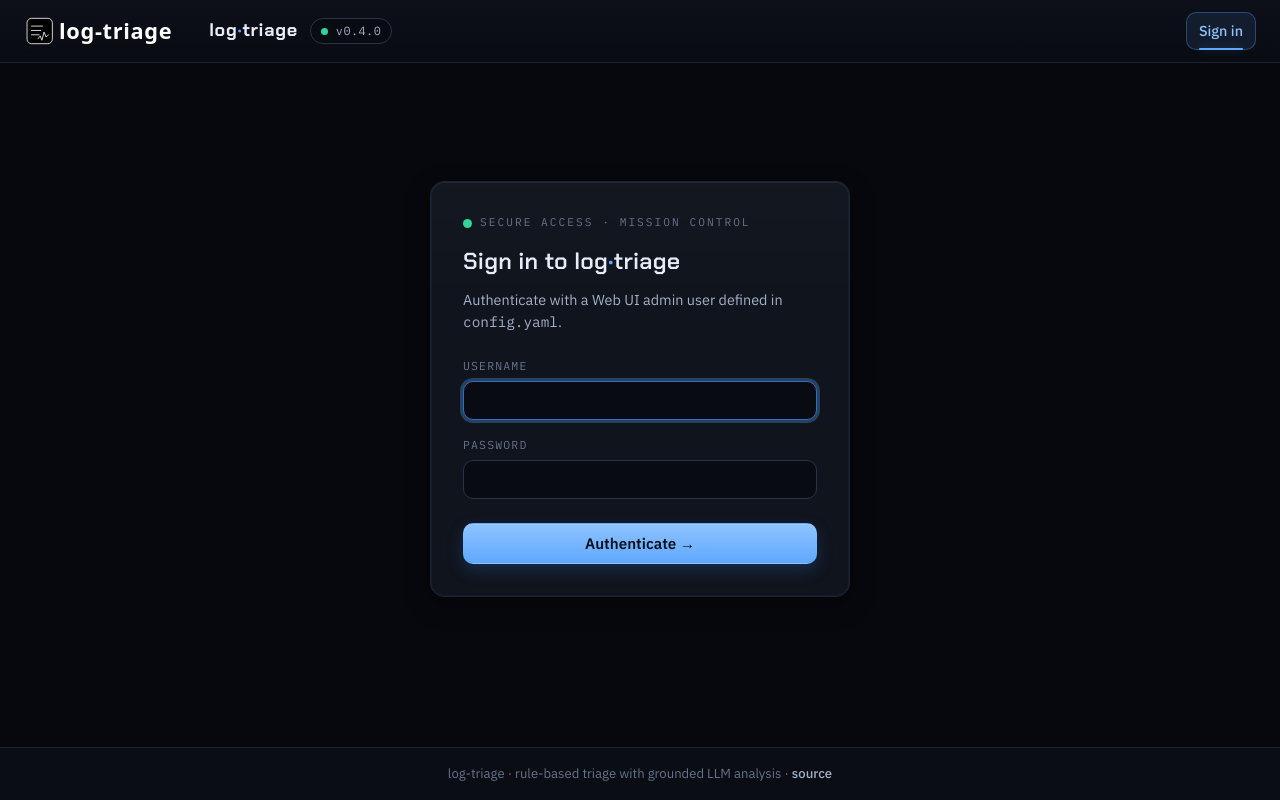
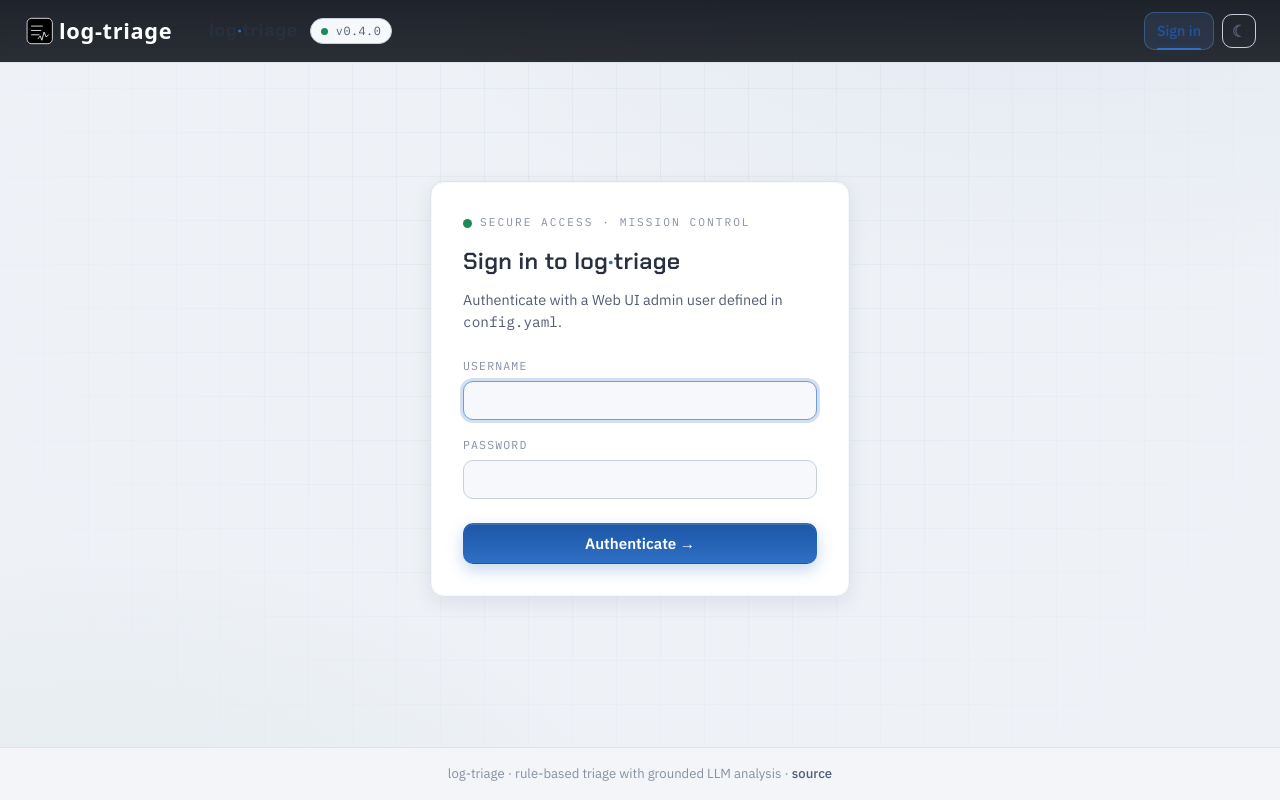
Before and after one commit to giovi321/log-triage, a FastAPI app: page /login in a window 1280 px wide. Run offline with FastAPI, Linux system fonts and the light colour scheme; data that the repository does not hold is empty.

Commit message:
Light theme default + toggle; softer dark; surface RAG init errors
- app.css: restructure tokens into a comfortable LIGHT default (off-white
  canvas, dark-slate text, muted accents) plus a softened DARK theme
  (lighter slate, dimmer text) under [data-theme="dark"]; theme-aware
  atmosphere, scrollbars, selection, and CodeMirror syntax colors.
- base.html: default to light, apply saved theme pre-paint (no flash),
  add a persisted light/dark toggle in the header.
- config_edit.html: CodeMirror uses the light theme in light mode.
- dashboard.html: when RAG is stuck "initializing", show the actual
  initialization phase/percent — and surface init errors instead of a
  perpetual opaque "initializing" (the prior behavior masked failures
  because an errored service still reports healthy-but-not-ready).

```diff
--- a/logtriage/webui/assets/app.css
+++ b/logtriage/webui/assets/app.css
@@ -49,71 +49,116 @@
 
 /* ---- Design tokens -------------------------------------------------------- */
 :root {
-  color-scheme: dark;
-
-  /* Canvas — layered depths */
-  --bg-void:      #06080d;
-  --bg-base:      #0a0d14;
-  --bg-surface:   #10141d;
-  --bg-surface-2: #161b27;
-  --bg-inset:     #080b11;
-  --bg-hover:     #1a2030;
-
-  /* Lines */
-  --line:         #1d2433;
-  --line-soft:    #161c28;
-  --line-strong:  #2b3445;
-
-  /* Text */
-  --text:         #e7edf6;
-  --text-dim:     #a3b1c8;
-  --text-faint:   #66738c;
-  --text-inverse: #07090e;
-
-  /* Brand — signal azure (interactive accent) */
-  --brand:        #5fa8ff;
-  --brand-bright: #8ec3ff;
-  --brand-dim:    #2f6fc4;
-  --brand-glow:   rgba(95, 168, 255, 0.30);
-  --brand-ink:    #04101f;
-
-  /* Severity / signal scale (well-separated hues) */
-  --sev-critical: #c77dff;
-  --sev-error:    #ff5d62;
-  --sev-warning:  #f5a623;
-  --sev-ok:       #34d399;
-  --sev-info:     #38d4e6;
-  --sev-stale:    #7585a0;
-
-  --sev-critical-bg: rgba(199, 125, 255, 0.13);
-  --sev-error-bg:    rgba(255, 93, 98, 0.13);
-  --sev-warning-bg:  rgba(245, 166, 35, 0.13);
-  --sev-ok-bg:       rgba(52, 211, 153, 0.13);
-  --sev-info-bg:     rgba(56, 212, 230, 0.13);
-  --sev-stale-bg:    rgba(117, 133, 160, 0.13);
-
-  /* Typography */
+  /* ---- Theme-independent tokens ---- */
   --font-display: "Chakra Petch", ui-sans-serif, system-ui, sans-serif;
   --font-body:    "IBM Plex Sans", ui-sans-serif, system-ui, sans-serif;
   --font-mono:    "IBM Plex Mono", ui-monospace, "SFMono-Regular", Menlo, monospace;
-
-  /* Radii */
-  --r-sm: 6px;
-  --r-md: 10px;
-  --r-lg: 14px;
-  --r-xl: 20px;
-  --r-pill: 999px;
-
-  /* Spacing scale */
+  --r-sm: 6px;  --r-md: 10px; --r-lg: 14px; --r-xl: 20px; --r-pill: 999px;
   --s-1: 4px;  --s-2: 8px;  --s-3: 12px; --s-4: 16px;
   --s-5: 24px; --s-6: 32px; --s-7: 48px; --s-8: 64px;
+  --ease: cubic-bezier(0.22, 0.61, 0.36, 1);
 
-  /* Elevation */
-  --shadow-1: 0 1px 2px rgba(0,0,0,0.4);
-  --shadow-2: 0 8px 24px rgba(0,0,0,0.35);
-  --shadow-3: 0 22px 60px rgba(0,0,0,0.45);
+  /* =====================================================================
+     LIGHT theme (default) — comfortable, low-glare: off-white canvas,
+     dark-slate (not pure-black) text, muted accents.
+     ===================================================================== */
+  color-scheme: light;
 
-  --ease: cubic-bezier(0.22, 0.61, 0.36, 1);
+  --bg-void:      #eef1f6;
+  --bg-base:      #f3f5f9;
+  --bg-surface:   #ffffff;
+  --bg-surface-2: #eef2f8;
+  --bg-inset:     #f6f8fc;
+  --bg-hover:     #e9eef6;
+
+  --line:         #dde3ec;
+  --line-soft:    #e9edf3;
+  --line-strong:  #c7cfdc;
+
+  --text:         #283040;   /* dark slate, not #000 */
+  --text-dim:     #515d74;
+  --text-faint:   #8590a3;
+  --text-inverse: #ffffff;
+
+  --brand:        #2f6fc4;
+  --brand-bright: #1d56a6;   /* darker so accent *text* stays readable on light */
+  --brand-dim:    #6f9fd8;
+  --brand-glow:   rgba(47, 111, 196, 0.22);
+  --brand-ink:    #ffffff;
+
+  --sev-critical: #8a3ccf;
+  --sev-error:    #c62f34;
+  --sev-warning:  #9a6800;
+  --sev-ok:       #1d8a5a;
+  --sev-info:     #0e7c93;
+  --sev-stale:    #5c6679;
+
+  --sev-critical-bg: rgba(138, 60, 207, 0.12);
+  --sev-error-bg:    rgba(198, 47, 52, 0.12);
+  --sev-warning-bg:  rgba(154, 104, 0, 0.12);
+  --sev-ok-bg:       rgba(29, 138, 90, 0.12);
+  --sev-info-bg:     rgba(14, 124, 147, 0.12);
+  --sev-stale-bg:    rgba(92, 102, 121, 0.12);
+
+  --shadow-1: 0 1px 2px rgba(20, 30, 55, 0.06);
+  --shadow-2: 0 6px 20px rgba(20, 30, 55, 0.08);
+  --shadow-3: 0 18px 44px rgba(20, 30, 55, 0.14);
+
+  --atmo-glow-1: rgba(47, 111, 196, 0.06);
+  --atmo-glow-2: rgba(29, 138, 90, 0.05);
+  --grid-line:   rgba(40, 60, 100, 0.05);
+}
+
+/* =======================================================================
+   DARK theme — softened from the original: lighter slate canvas and
+   dimmer (not glaring white) text to ease the bright-on-black strain.
+   ======================================================================= */
+:root[data-theme="dark"] {
+  color-scheme: dark;
+
+  --bg-void:      #0e131c;
+  --bg-base:      #131a26;
+  --bg-surface:   #1a212f;
+  --bg-surface-2: #212b3b;
+  --bg-inset:     #121927;
+  --bg-hover:     #263247;
+
+  --line:         #2a3447;
+  --line-soft:    #202836;
+  --line-strong:  #3a465d;
+
+  --text:         #d2d9e6;   /* dimmer than the old #e7edf6 */
+  --text-dim:     #98a4b8;
+  --text-faint:   #6a7589;
+  --text-inverse: #0a0d13;
+
+  --brand:        #5fa8ff;
+  --brand-bright: #93c5ff;
+  --brand-dim:    #3a6dbb;
+  --brand-glow:   rgba(95, 168, 255, 0.26);
+  --brand-ink:    #06101f;
+
+  --sev-critical: #c98cff;
+  --sev-error:    #ff6b70;
+  --sev-warning:  #f0ad4a;
+  --sev-ok:       #43d39c;
+  --sev-info:     #45cfe0;
+  --sev-stale:    #7a8699;
+
+  --sev-critical-bg: rgba(201, 140, 255, 0.14);
+  --sev-error-bg:    rgba(255, 107, 112, 0.14);
+  --sev-warning-bg:  rgba(240, 173, 74, 0.14);
+  --sev-ok-bg:       rgba(67, 211, 156, 0.14);
+  --sev-info-bg:     rgba(69, 207, 224, 0.14);
+  --sev-stale-bg:    rgba(122, 134, 153, 0.14);
+
+  --shadow-1: 0 1px 2px rgba(0, 0, 0, 0.4);
+  --shadow-2: 0 8px 24px rgba(0, 0, 0, 0.38);
+  --shadow-3: 0 22px 60px rgba(0, 0, 0, 0.45);
+
+  --atmo-glow-1: rgba(95, 168, 255, 0.08);
+  --atmo-glow-2: rgba(67, 211, 156, 0.05);
+  --grid-line:   rgba(120, 140, 180, 0.05);
 }
 
 /* ---- Reset / base --------------------------------------------------------- */
@@ -144,8 +189,8 @@ body::before {
   inset: 0;
   z-index: -2;
   background:
-    radial-gradient(1100px 600px at 82% -8%, rgba(95,168,255,0.10), transparent 60%),
-    radial-gradient(900px 520px at 8% 108%, rgba(52,211,153,0.06), transparent 60%),
+    radial-gradient(1100px 600px at 82% -8%, var(--atmo-glow-1), transparent 60%),
+    radial-gradient(900px 520px at 8% 108%, var(--atmo-glow-2), transparent 60%),
     var(--bg-void);
 }
 body::after {
@@ -154,8 +199,8 @@ body::after {
   inset: 0;
   z-index: -1;
   background-image:
-    linear-gradient(rgba(120,140,180,0.045) 1px, transparent 1px),
-    linear-gradient(90deg, rgba(120,140,180,0.045) 1px, transparent 1px);
+    linear-gradient(var(--grid-line) 1px, transparent 1px),
+    linear-gradient(90deg, var(--grid-line) 1px, transparent 1px);
   background-size: 44px 44px;
   mask-image: radial-gradient(circle at 50% 30%, #000 0%, transparent 85%);
   -webkit-mask-image: radial-gradient(circle at 50% 30%, #000 0%, transparent 85%);
@@ -176,13 +221,13 @@ h2 { font-size: 1.18rem; }
 h3 { font-size: 1.02rem; }
 code, kbd, pre, .mono { font-family: var(--font-mono); }
 
-::selection { background: var(--brand-glow); color: #fff; }
+::selection { background: var(--brand-glow); color: var(--text); }
 
 /* Scrollbars */
 * { scrollbar-width: thin; scrollbar-color: var(--line-strong) transparent; }
 *::-webkit-scrollbar { width: 10px; height: 10px; }
 *::-webkit-scrollbar-thumb { background: var(--line-strong); border-radius: var(--r-pill); border: 2px solid transparent; background-clip: padding-box; }
-*::-webkit-scrollbar-thumb:hover { background: #3a465c; background-clip: padding-box; }
+*::-webkit-scrollbar-thumb:hover { background: var(--text-faint); background-clip: padding-box; }
 
 /* ---- App shell ------------------------------------------------------------ */
 header.topbar {
@@ -255,6 +300,15 @@ header.topbar {
   box-shadow: 0 0 10px var(--brand-glow);
   border-radius: var(--r-pill);
 }
+
+.theme-toggle {
+  display: inline-flex; align-items: center; justify-content: center;
+  width: 34px; height: 34px; padding: 0; margin-left: var(--s-1);
+  background: transparent; border: 1px solid var(--line-strong);
+  border-radius: var(--r-md); color: var(--text-dim); box-shadow: none;
+  font-size: 1rem; line-height: 1;
+}
+.theme-toggle:hover { background: var(--bg-surface); color: var(--text); filter: none; box-shadow: none; }
 
 main.container {
   width: 100%;
@@ -599,13 +653,13 @@ table.data tbody tr:last-child td { border-bottom: none; }
 .CodeMirror-scroll { max-height: 640px; }
 .CodeMirror-gutters { background: var(--bg-inset) !important; border-right: 1px solid var(--line) !important; }
 .CodeMirror-linenumber { color: var(--text-faint) !important; }
-.cm-s-default .cm-keyword { color: #8ec3ff; }
+.cm-s-default .cm-keyword { color: var(--brand-bright); }
 .cm-s-default .cm-atom { color: var(--sev-critical); }
 .cm-s-default .cm-number { color: var(--sev-warning); }
 .cm-s-default .cm-string { color: var(--sev-ok); }
 .cm-s-default .cm-comment { color: var(--text-faint); font-style: italic; }
 .cm-s-default .cm-def { color: var(--brand); }
-.cm-s-default .cm-property { color: #ffcb6b; }
+.cm-s-default .cm-property { color: var(--sev-warning); }
 
 /* match highlight (regex lab / log search) */
 .match-highlight { background: rgba(245,166,35,0.22); color: var(--sev-warning); padding: 0 2px; border-radius: 3px; }
--- a/logtriage/webui/templates/base.html
+++ b/logtriage/webui/templates/base.html
@@ -1,14 +1,21 @@
 <!doctype html>
-<html lang="en" data-theme="dark">
+<html lang="en">
 <head>
     <meta charset="utf-8">
     <title>{% block title %}log-triage{% endblock %} · log-triage</title>
     <meta name="viewport" content="width=device-width, initial-scale=1">
-    <meta name="color-scheme" content="dark only">
-    <meta name="theme-color" content="#06080d">
+    <meta name="color-scheme" content="light dark">
     <link rel="icon" href="{{ url_for('assets', path='logo.svg') }}">
-    <!-- Paint the canvas dark immediately, before the stylesheet resolves -->
-    <style>:root{color-scheme:dark}html,body{background:#06080d;color:#e7edf6}</style>
+    <!-- Apply the saved theme before first paint (default: light) to avoid a flash -->
+    <script>
+      (function () {
+        try {
+          var t = localStorage.getItem('logtriage-theme');
+          if (t !== 'dark' && t !== 'light') t = 'light';
+          document.documentElement.setAttribute('data-theme', t);
+        } catch (e) { document.documentElement.setAttribute('data-theme', 'light'); }
+      })();
+    </script>
     <link rel="stylesheet" href="{{ url_for('assets', path='app.css') }}">
     <script defer src="{{ url_for('assets', path='alpine.min.js') }}"></script>
     {% block head %}{% endblock %}
@@ -44,6 +51,9 @@
       {% else %}
         <a href="{{ url_for('login_form') }}" class="active">Sign in</a>
       {% endif %}
+      <button type="button" class="theme-toggle" id="theme-toggle" aria-label="Toggle light/dark theme" title="Toggle light / dark">
+        <span class="theme-toggle-icon" aria-hidden="true">☾</span>
+      </button>
     </nav>
   </header>
 
@@ -68,6 +78,22 @@
   </footer>
 
   <script>
+    // Theme toggle (light default; persisted in localStorage)
+    (function () {
+      const btn = document.getElementById('theme-toggle');
+      if (!btn) return;
+      const icon = btn.querySelector('.theme-toggle-icon');
+      const current = () => document.documentElement.getAttribute('data-theme') === 'dark' ? 'dark' : 'light';
+      const apply = (t) => {
+        document.documentElement.setAttribute('data-theme', t);
+        try { localStorage.setItem('logtriage-theme', t); } catch (e) {}
+        if (icon) icon.textContent = (t === 'dark') ? '☀' : '☾';   // show the destination
+        btn.setAttribute('aria-pressed', t === 'dark' ? 'true' : 'false');
+      };
+      apply(current());
+      btn.addEventListener('click', () => apply(current() === 'dark' ? 'light' : 'dark'));
+    })();
+
     // Auto-dismiss flash banners
     (function () {
       const banners = document.querySelectorAll('.flash-banner');
--- a/logtriage/webui/templates/config_edit.html
+++ b/logtriage/webui/templates/config_edit.html
@@ -440,7 +440,8 @@
   const textarea = document.getElementById('config-text');
   const editor = CodeMirror.fromTextArea(textarea, {
     mode: 'text/x-yaml', lineNumbers: true, lineWrapping: false,
-    tabSize: 2, indentUnit: 2, theme: 'material-darker',
+    tabSize: 2, indentUnit: 2,
+    theme: (document.documentElement.getAttribute('data-theme') === 'dark') ? 'material-darker' : 'default',
   });
   window.__cm = editor;
   editor.getInputField().setAttribute('spellcheck', 'false');
```
Also changed, not shown: logtriage/webui/templates/dashboard.html (+18 -2 lines).
